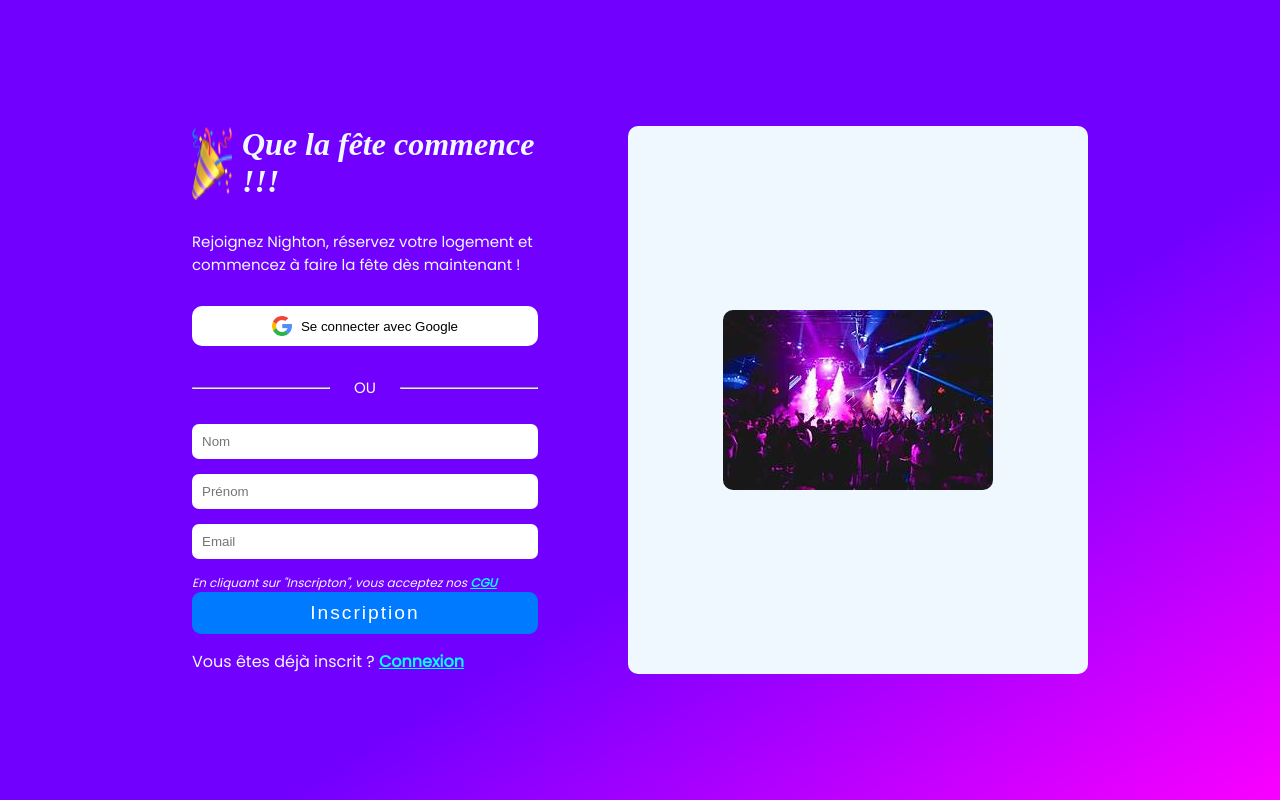
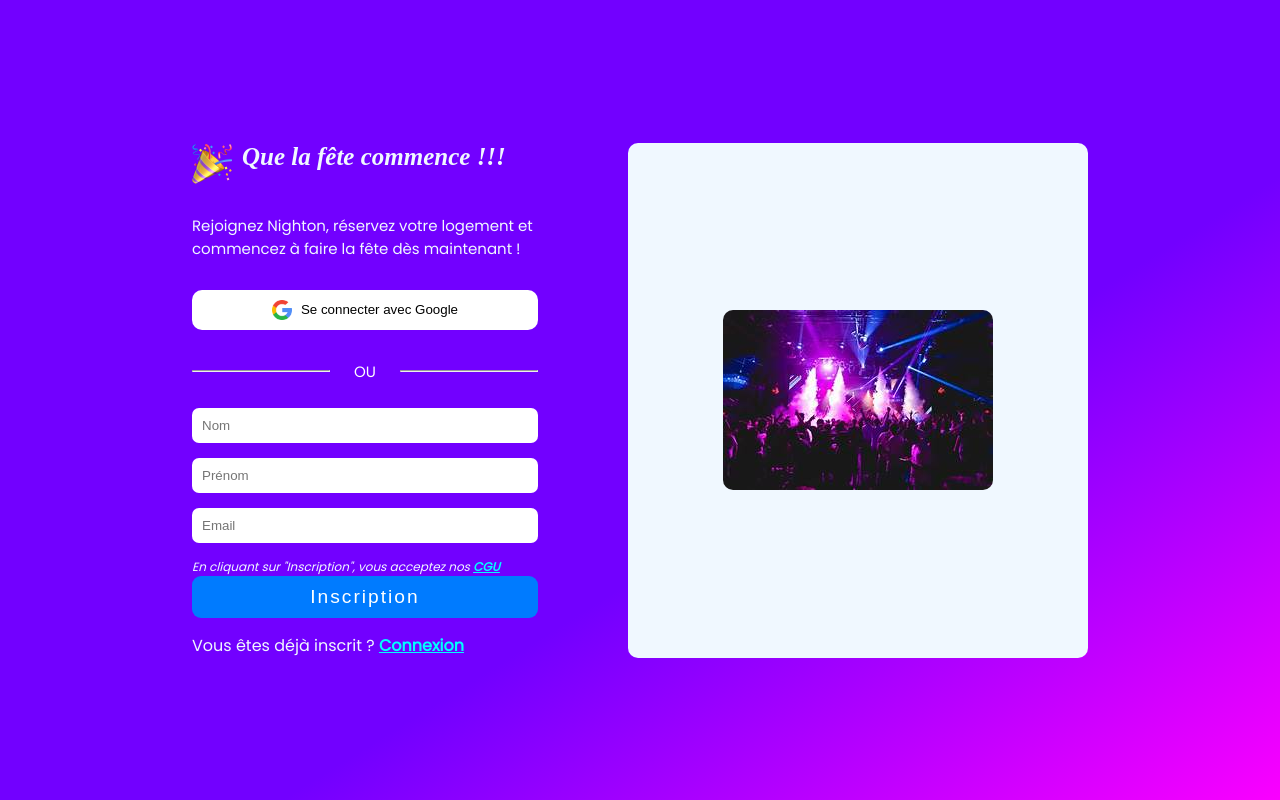
Before and after one commit to NightON-Project/NightON-React, a React (Create React App) app: page /signin in a window 1280 px wide. Built offline with nearby package versions, Linux system fonts and the light colour scheme.

Commit message:
signin back

```diff
--- a/src/pages/auth/googleSignIn/index.module.scss
+++ b/src/pages/auth/googleSignIn/index.module.scss
@@ -1,9 +1,19 @@
 .main {
     background: linear-gradient(to bottom right, #7200ff 61%, #fa00ff 100%);
     display: flex;
-    width: 100vw;
+    width: 100%;
     height: 100vh;
 }
+
+.successMessage {
+  color: green;
+}
+
+.errorMessage,
+.error {
+  color: red;
+}
+
 
 button{
   display: flex;
@@ -31,7 +41,7 @@ button{
 }
 
 .SblocLeft{
-  // border: solid red
+  // border: solid red;
   .deja{
     color: aliceblue;
   }
@@ -49,7 +59,7 @@ h2 {
   margin-bottom: 30px;
   font-style: italic;
   font-family: Anton;
-  font-size: 32px;
+  font-size: 25px;
 }
 
 .rejoins{
@@ -82,7 +92,6 @@ form{
       border-radius: 7px;
       border: none;
       width: 100%;
-      margin-bottom: 9px 0;
   }
 
   input[type="submit"] {
--- a/src/pages/auth/googleSignIn/signin.js
+++ b/src/pages/auth/googleSignIn/signin.js
@@ -1,11 +1,76 @@
-import React from "react";
+import React, { useState } from "react";
 import styles from "./index.module.scss";
-import { Link } from "react-router-dom";
+import { Link, useLocation } from "react-router-dom";
 import fiest from './fiest.png';
 import GoogleSign from './googleSign';
 import party from './party.jpeg';
 
 function SignIn() {
+    const location = useLocation();
+    const [formData, setFormData] = useState({
+        nom: "",
+        prenom: "",
+        email: ""
+    });
+    const [formErrors, setFormErrors] = useState({});
+    const [submitting, setSubmitting] = useState(false);
+    const [message, setMessage] = useState("");
+
+    const handleChange = (e) => {
+        setFormData({ ...formData, [e.target.name]: e.target.value });
+    };
+
+    const handleSubmit = async (e) => {
+        e.preventDefault();
+        setSubmitting(true);
+
+        const errors = {};
+        if (!formData.nom.trim()) errors.nom = "Veuillez saisir votre nom.";
+        if (!formData.prenom.trim()) errors.prenom = "Veuillez saisir votre prénom.";
+        if (!formData.email.trim()) errors.email = "Veuillez saisir votre email.";
+        setFormErrors(errors);
+
+        if (Object.keys(errors).length === 0) {
+            try {
+                const response = await fetch("https://57e1-46-193-56-9.ngrok-free.app/register", {
+                    method: "POST",
+                    headers: {
+                        "Content-Type": "application/json"
+                    },
+                    body: JSON.stringify({
+                        firstname_user: formData.nom,
+                        lastname_user: formData.prenom,
+                        email_user: formData.email
+                    })
+                });
+                const data = await response.json();
+
+                if (response.ok) {
+                    // setFormData({ nom: "", prenom: "", email: "" });
+                    setMessage("Inscription réussie !");
+                    setTimeout(() => {
+                        setMessage("");
+                        window.location.href = "/login";
+                    }, 3000);
+                }
+                else {
+                    const data = await response.json();
+                    if (response.status === 500) {
+                        setMessage(data.detail || "Une erreur interne du serveur est survenue.");
+                    } else {
+                        setMessage(data.message || "Une erreur est survenue lors de l'inscription. Ok ?");
+                    }
+                }
+            } catch (error) {
+                console.error("Erreur lors de la requête POST :", error);
+                setMessage("Un compte avec cette adresse mail existe déjà !");
+            } finally {
+                setSubmitting(false);
+            }
+        } else {
+            setSubmitting(false);
+        }
+    };
 
     return (
         <div className={styles.main}>
@@ -21,13 +86,17 @@ function SignIn() {
                         <hr/> <span>OU</span> <hr/>
                     </div>
 
-                    <form action="/submit" method="post">
-                        <input type="text" id="nom" name="nom" placeholder="Nom" required />
-                        <input type="text" id="prenom" name="prenom" placeholder="Prénom" required />
-                        <input type="email" id="email" name="email" placeholder="Email" required />
-                        <p>En cliquant sur "Inscripton", vous acceptez nos <span><Link to="#">CGU</Link></span></p>
-                        <input type="submit" value="Inscription" />
+                    <form onSubmit={handleSubmit}>
+                        {formErrors.nom && <p className={styles.error}>{formErrors.nom}</p>}
+                        <input type="text" id="nom" name="nom" placeholder="Nom" value={formData.nom} onChange={handleChange} />
+                        {formErrors.prenom && <p className={styles.error}>{formErrors.prenom}</p>}
+                        <input type="text" id="prenom" name="prenom" placeholder="Prénom" value={formData.prenom} onChange={handleChange} />
+                        {formErrors.email && <p className={styles.error}>{formErrors.email}</p>}
+                        <input type="email" id="email" name="email" placeholder="Email" value={formData.email} onChange={handleChange} />
+                        <p>En cliquant sur "Inscription", vous acceptez nos <span><Link to="#">CGU</Link></span></p>
+                        <input type="submit" value={submitting ? "En cours..." : "Inscription"} disabled={submitting} />
                     </form>
+                    {message && <p className={`${styles.message} ${message === "Inscription réussie !" ? styles.successMessage : styles.errorMessage}`}>{message}</p>}
                     <span className={styles.deja}>Vous êtes déjà inscrit ? </span><Link to="/login">Connexion</Link>
                 </div>
                 <div className={styles.SblocRight}>
```
Also changed, not shown: package.json (+4 -3 lines), 1 other file (tests, documents, lock files or other folders).
